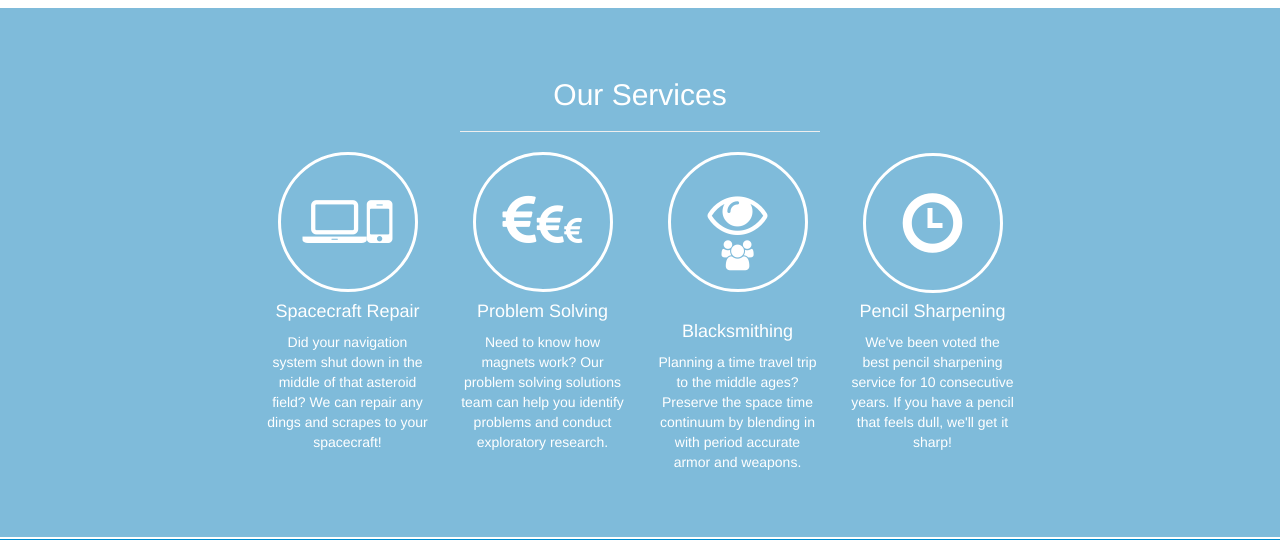
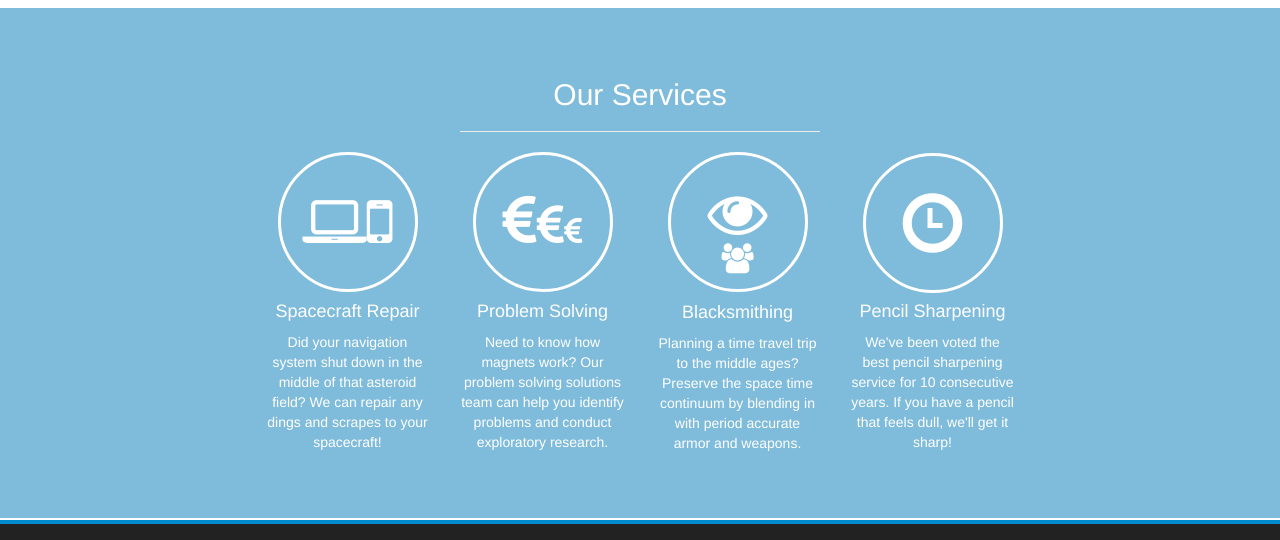
Before and after one commit to UMBTeamProject/UMBTeamProject, a PHP site: page / in a window 1280 px wide. Shown: the part 1026-1566 px from the top of the page. Run offline with PHP 8.4, Linux system fonts and the light colour scheme; grey boxes labelled with a size stand in for pictures from a placeholder-image service; some libraries are stand-ins or nearby versions.

Commit message:
#34 eidt bug

```diff
--- a/Template/css/portfolio.css
+++ b/Template/css/portfolio.css
@@ -169,6 +169,7 @@ i.service-icon_1 {
   line-height: 120px;
   vertical-align: middle;
   text-align: center;
+  margin-bottom: -19px;
 }
 i.service-icon1 {
   border-radius: 50%;
@@ -183,8 +184,7 @@ i.service-icon2 {
   text-align: center;
 }
 i.service-icon3 {
-  margin-top: -95px;
-
+  margin-top: -50px;
   font-size: 30px;
   text-align: center;
   vertical-align: middle;
```
